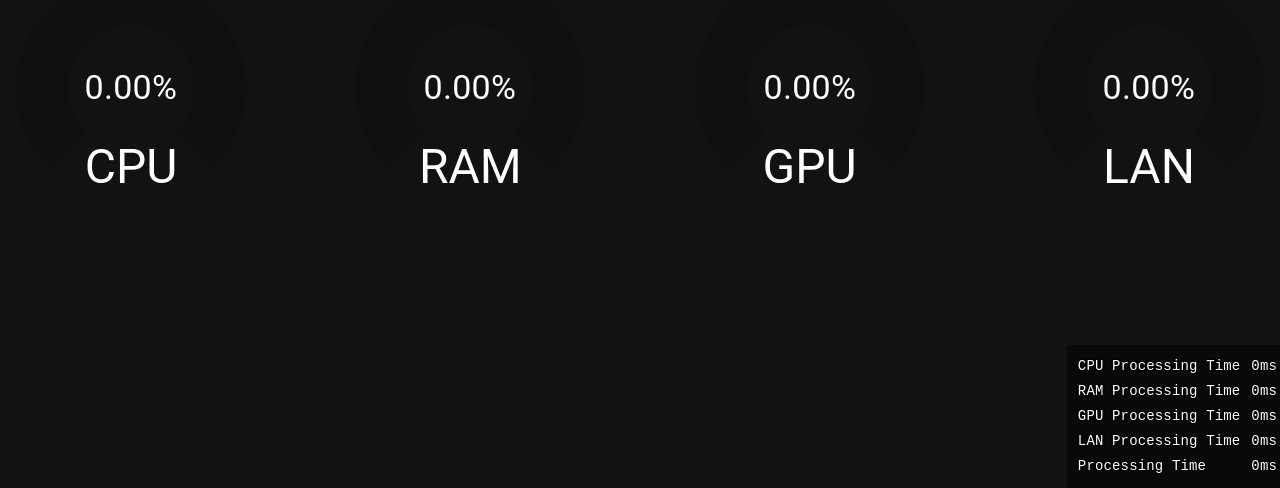
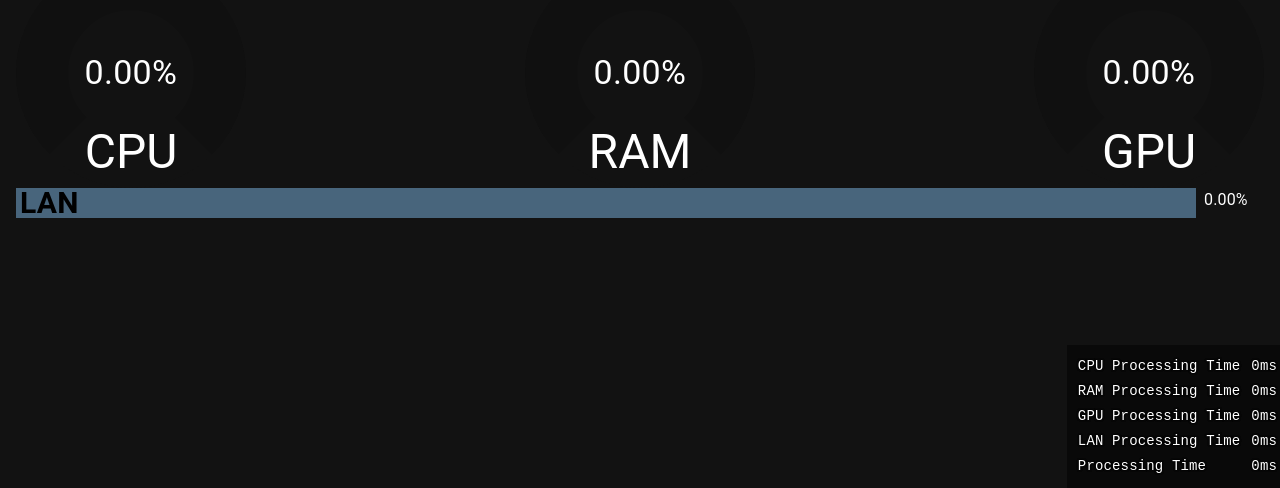
Before and after one commit to KasimAhmic/minimon, a React (Create React App) app in the folder packages/minimon-client/: page / in a window 1280 px wide. Shown: the part 312-800 px from the top of the page. Built offline with nearby package versions, Linux system fonts and the light colour scheme; no server answers.

Commit message:
feat: Initial work on Bar component

```diff
--- a/packages/minimon-client/src/App.tsx
+++ b/packages/minimon-client/src/App.tsx
@@ -3,6 +3,7 @@ import { Dial } from './components/Dial';
 import { makeStyles } from 'tss-react/mui';
 import { Debug } from 'components/Debug';
 import { useDebug } from 'hooks/useDebug';
+import { Bar } from 'components/Bar';
 
 const useStyles = makeStyles()((theme) => ({
   root: {
@@ -12,6 +13,10 @@ const useStyles = makeStyles()((theme) => ({
     width: '100%',
     padding: theme.spacing(2),
     boxSizing: 'border-box',
+  },
+  break: {
+    flexBasis: '100%',
+    height: 0,
   },
 }));
 
@@ -25,7 +30,10 @@ function App() {
       <Dial label='CPU' value={(stats) => stats.cpu.currentLoad} />
       <Dial label='RAM' value={(stats) => stats.ram.usedMemory} />
       <Dial label='GPU' value={(stats) => stats.gpu.utilizationGpu} />
-      <Dial label='LAN' value={(stats) => stats.network.usage} />
+
+      <div className={classes.break} />
+
+      <Bar label='LAN' value={(stats) => stats.network.usage} />
 
       <Debug />
     </div>
--- a/packages/minimon-client/src/components/Bar.tsx
+++ b/packages/minimon-client/src/components/Bar.tsx
@@ -1 +1,52 @@
-export const Bar = () => {};
+import { LinearProgress, Typography } from '@mui/material';
+import { SystemStatsSelector, useStatPercentage } from 'hooks/useStatPercentage';
+import React, { FC } from 'react';
+import { makeStyles } from 'tss-react/mui';
+
+const size = 30;
+
+const useStyles = makeStyles()((theme) => ({
+  root: {
+    position: 'relative',
+    display: 'flex',
+    flexGrow: 1,
+  },
+  progress: {
+    width: '100%',
+    height: size,
+    marginRight: theme.spacing(1),
+  },
+  label: {
+    position: 'absolute',
+    zIndex: 100,
+    paddingLeft: theme.spacing(0.5),
+    fontWeight: theme.typography.fontWeightBold,
+    color: '#000',
+    lineHeight: size + 'px',
+    fontSize: size,
+  },
+  value: {
+    minWidth: 60,
+  },
+}));
+
+export interface BarProps {
+  label: string;
+  value: number | SystemStatsSelector;
+  min?: number | SystemStatsSelector;
+  max?: number | SystemStatsSelector;
+}
+
+export const Bar: FC<BarProps> = ({ label, value, min = 0, max = 100 }) => {
+  const { classes } = useStyles();
+
+  const { normalizedValue, formattedValue } = useStatPercentage(value, min, max);
+
+  return (
+    <div className={classes.root}>
+      <Typography className={classes.label}>{label}</Typography>
+      <LinearProgress variant='determinate' value={normalizedValue} className={classes.progress} />
+      <Typography className={classes.value}>{formattedValue}</Typography>
+    </div>
+  );
+};
--- a/packages/minimon-client/src/components/Dial.tsx
+++ b/packages/minimon-client/src/components/Dial.tsx
@@ -51,7 +51,7 @@ export interface DialProps {
 export const Dial: FC<DialProps> = ({ label, value, min = 0, max = 100 }) => {
   const { classes } = useStyles();
 
-  const { normalizedValue, formattedValue } = useStatPercentage(value, min, max);
+  const { normalizedValue, formattedValue } = useStatPercentage(value, min, max, true);
 
   return (
     <div className={classes.root}>
--- a/packages/minimon-client/src/hooks/useStatPercentage.ts
+++ b/packages/minimon-client/src/hooks/useStatPercentage.ts
@@ -11,14 +11,15 @@ export const useStatPercentage = (
   value: number | SystemStatsSelector,
   min: number | SystemStatsSelector,
   max: number | SystemStatsSelector,
+  normalize: boolean = false,
 ): StatPercentage => {
   const currentValue = useStatsSelector((stats) => (typeof value === 'number' ? value : value(stats)));
   const minValue = useStatsSelector((stats) => (typeof min === 'number' ? min : min(stats)));
   const maxValue = useStatsSelector((stats) => (typeof max === 'number' ? max : max(stats)));
 
   const normalizedValue = useMemo<number>(
-    () => normalizeToPercentage(currentValue, [minValue, maxValue], [0, 75]),
-    [currentValue, maxValue, minValue],
+    () => (normalize ? normalizeToPercentage(currentValue, [minValue, maxValue], [0, 75]) : currentValue),
+    [currentValue, maxValue, minValue, normalize],
   );
 
   const formattedValue = currentValue.toFixed(2) + '%';
```
